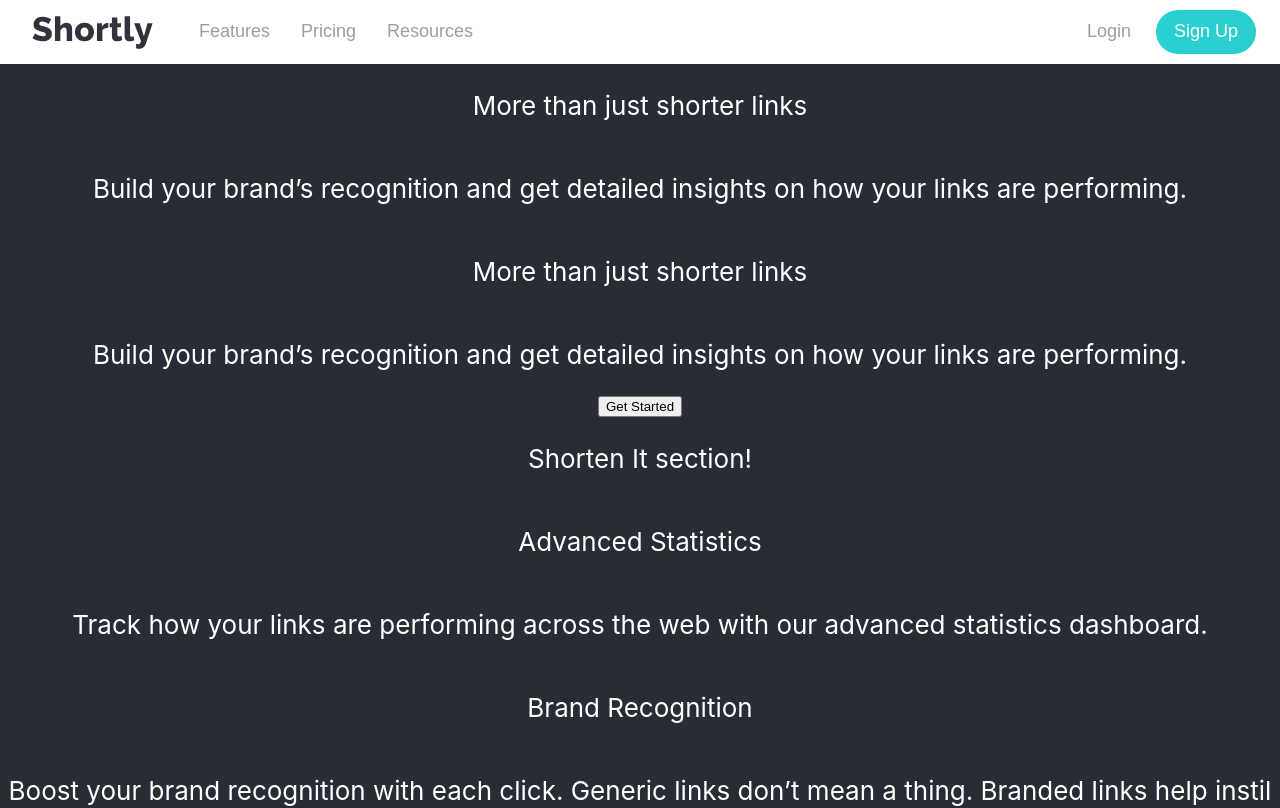
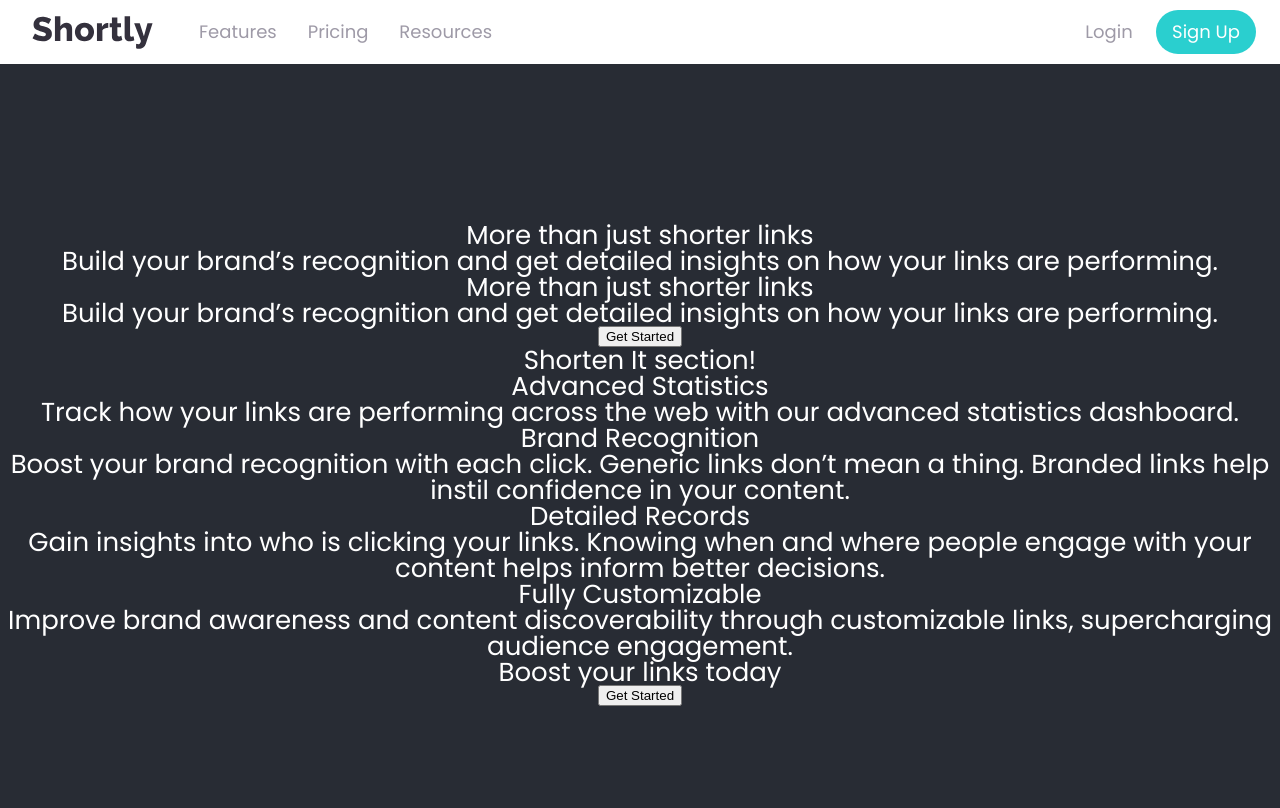
Before and after one commit to hoangviet1993/url-shortener, a React (Create React App) app: page / in a window 1280 px wide. Shown: the top 808 px of the page. Built offline with nearby package versions, Linux system fonts and the light colour scheme.

Commit message:
Reset css and add font stylesheet to index

```diff
--- a/public/index.html
+++ b/public/index.html
@@ -9,6 +9,10 @@
       name="description"
       content="Frontend Mentor challenge: Landing page for rel.ink."
     />
+    <link
+      rel="stylesheet"
+      href="https://fonts.googleapis.com/css?family=Poppins&display=swap"
+    >
     <link rel="apple-touch-icon" href="%PUBLIC_URL%/logo192.png" />
     <!--
       manifest.json provides metadata used when your web app is installed on a
--- a/src/index.css
+++ b/src/index.css
@@ -1,8 +1,51 @@
+/* http://meyerweb.com/eric/tools/css/reset/
+   v2.0 | 20110126
+   License: none (public domain)
+*/
+
+html, body, div, span, applet, object, iframe,
+h1, h2, h3, h4, h5, h6, p, blockquote, pre,
+a, abbr, acronym, address, big, cite, code,
+del, dfn, em, img, ins, kbd, q, s, samp,
+small, strike, strong, sub, sup, tt, var,
+b, u, i, center,
+dl, dt, dd, ol, ul, li,
+fieldset, form, label, legend,
+table, caption, tbody, tfoot, thead, tr, th, td,
+article, aside, canvas, details, embed,
+figure, figcaption, footer, header, hgroup,
+menu, nav, output, ruby, section, summary,
+time, mark, audio, video {
+	margin: 0;
+	padding: 0;
+	border: 0;
+	font-size: 100%;
+	font: inherit;
+	vertical-align: baseline;
+}
+/* HTML5 display-role reset for older browsers */
+article, aside, details, figcaption, figure,
+footer, header, hgroup, menu, nav, section {
+	display: block;
+}
 body {
-  margin: 0;
-  font-family: -apple-system, BlinkMacSystemFont, 'Segoe UI', 'Roboto', 'Oxygen',
-    'Ubuntu', 'Cantarell', 'Fira Sans', 'Droid Sans', 'Helvetica Neue',
-    sans-serif;
+  font-family: 'Poppins', sans-serif;
+  line-height: 1;
   -webkit-font-smoothing: antialiased;
   -moz-osx-font-smoothing: grayscale;
 }
+ol, ul {
+	list-style: none;
+}
+blockquote, q {
+	quotes: none;
+}
+blockquote:before, blockquote:after,
+q:before, q:after {
+	content: '';
+	content: none;
+}
+table {
+	border-collapse: collapse;
+	border-spacing: 0;
+}
```
